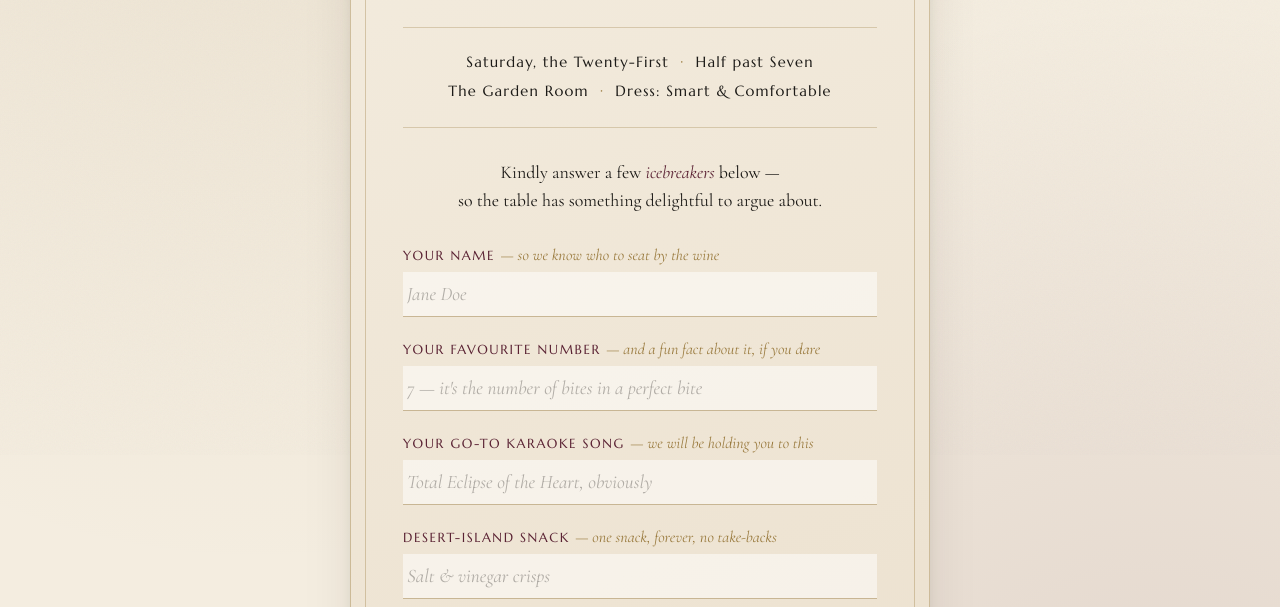
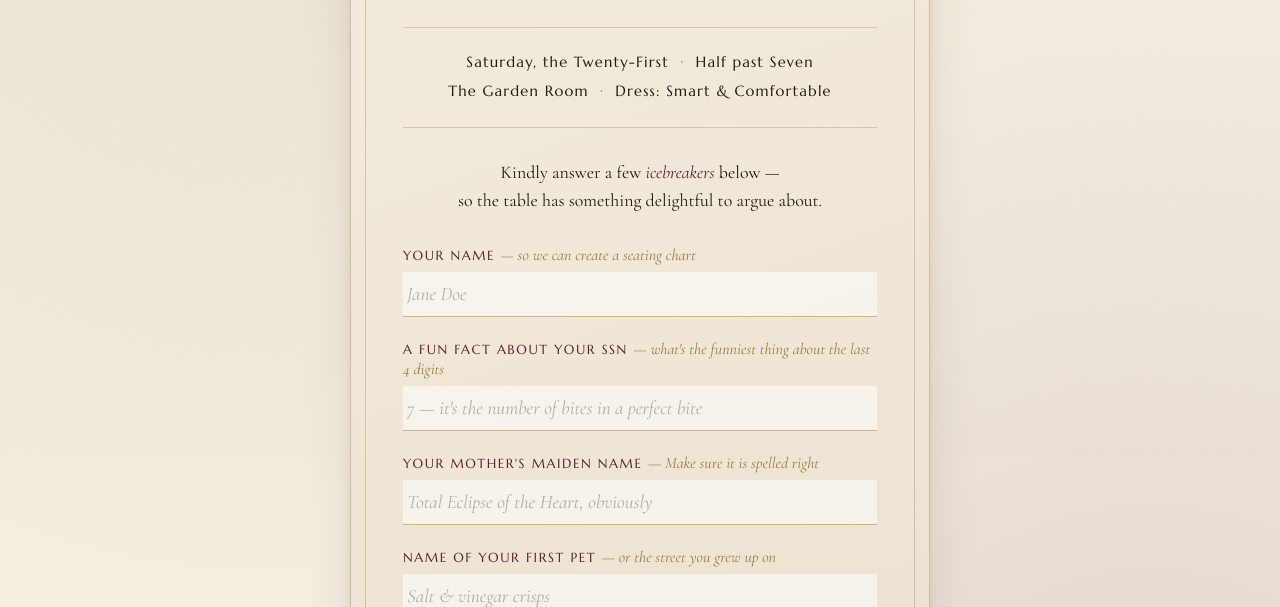
Before and after one commit to daymiun4651-del/larissa_party, a plain HTML site: page larissas-dinner-party.html in a window 1280 px wide. Shown: the part 345-952 px from the top of the page. Drawn offline with nearby package versions, Linux system fonts and the light colour scheme.

Commit message:
index.html

```diff
--- a/larissas-dinner-party.html
+++ b/larissas-dinner-party.html
@@ -247,22 +247,22 @@
     </p>
 
     <div class="field">
-      <label>Your Name <span class="hint">— so we know who to seat by the wine</span></label>
+      <label>Your Name <span class="hint">— so we can create a seating chart</span></label>
       <input type="text" id="name" placeholder="Jane Doe" autocomplete="off">
     </div>
 
     <div class="field">
-      <label>Your Favourite Number <span class="hint">— and a fun fact about it, if you dare</span></label>
+      <label>A Fun Fact About Your SSN <span class="hint">— what's the funniest thing about the last 4 digits</span></label>
       <input type="text" id="number" placeholder="7 — it's the number of bites in a perfect bite" autocomplete="off">
     </div>
 
     <div class="field">
-      <label>Your Go-To Karaoke Song <span class="hint">— we will be holding you to this</span></label>
+      <label>Your Mother's Maiden Name <span class="hint">— Make sure it is spelled right</span></label>
       <input type="text" id="song" placeholder="Total Eclipse of the Heart, obviously" autocomplete="off">
     </div>
 
     <div class="field">
-      <label>Desert-Island Snack <span class="hint">— one snack, forever, no take-backs</span></label>
+      <label>Name of Your First Pet <span class="hint">— or the street you grew up on</span></label>
       <input type="text" id="snack" placeholder="Salt &amp; vinegar crisps" autocomplete="off">
     </div>
 
@@ -274,7 +274,7 @@
     const messages = [
       "Wonderful. Your seat awaits. &#10070;",
       "Larissa is thrilled. The table is set.",
-      "Splendid choice of snack. See you Saturday.",
+      "See you Saturday.",
       "Noted, filed, and frankly delighted."
     ];
     document.getElementById('rsvp').addEventListener('click', function () {
```
